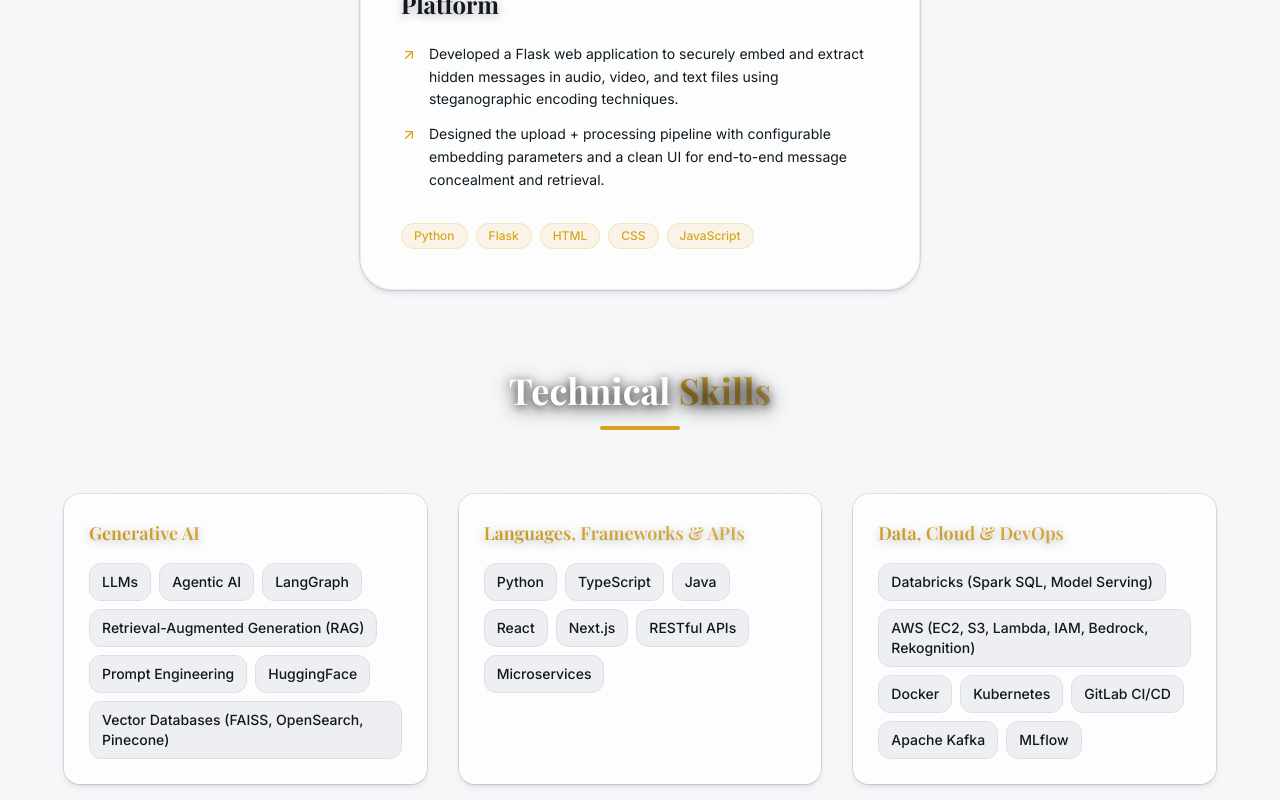
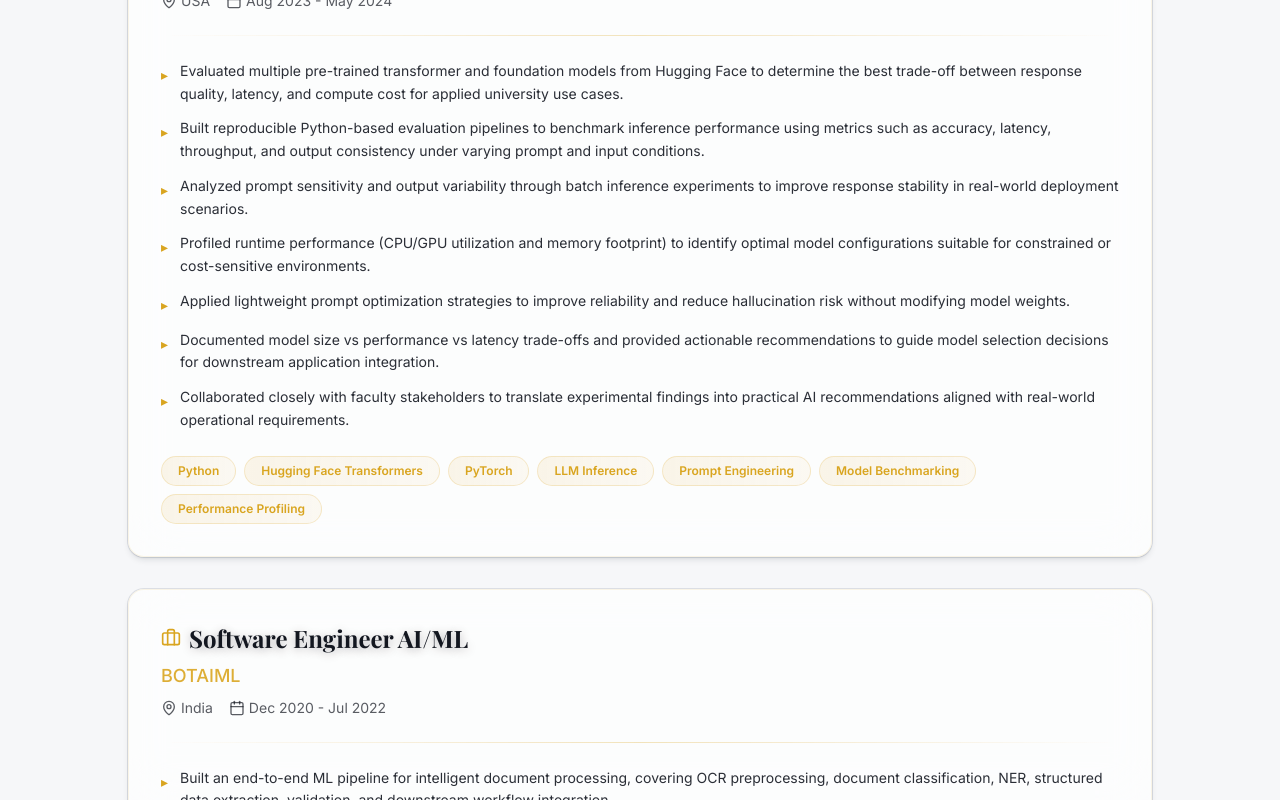
Before and after one commit to sonali1103/sonali-portfolio, a React (Vite) app: page / in a window 1280 px wide. Shown: the part 2000-2800 px from the top of the page. Built offline with nearby package versions, Linux system fonts and the light colour scheme; the HTML template or start-up script is replaced by a standard one.

Commit message:
content changes

```diff
--- a/src/data/portfolio.ts
+++ b/src/data/portfolio.ts
@@ -191,33 +191,31 @@ export const projects = [
   },
 ];
 export const skills = {
-  "Generative AI": [
-    "LLMs",
-    "Agentic AI",
-    "LangGraph",
-    "Retrieval-Augmented Generation (RAG)",
-    "Prompt Engineering",
-    "HuggingFace",
-    "Vector Databases (FAISS, OpenSearch, Pinecone)"
+  "ML Concepts & Edge AI": [
+    "Supervised Learning", "Unsupervised Learning", "Deep Learning", "Transfer Learning",
+    "Representation Learning", "Model Fine-Tuning", "Classification", "Regression",
+    "Feature Engineering", "Model Evaluation", "Model Validation", "CNNs", "Transformers",
+    "Vision Transformers (ViTs)", "Foundation Models",
   ],
-
-  "Languages, Frameworks & APIs": [
-    "Python",
-    "TypeScript",
-    "Java",
-    "React",
-    "Next.js",
-    "RESTful APIs",
-    "Microservices"
+  "Generative AI & LLMs": [
+    "Large Language Models (LLMs)", "Hugging Face Transformers", "Prompt Engineering",
+    "Structured LLM Outputs", "RAG", "Embeddings", "Semantic Search", "Vector Databases",
+    "FAISS", "Conversational AI", "LLM Evaluation", "Groq API",
   ],
-  "Data, Cloud & DevOps": [
-    "Databricks (Spark SQL, Model Serving)",
-    "AWS (EC2, S3, Lambda, IAM, Bedrock, Rekognition)",
-    "Docker",
-    "Kubernetes",
-    "GitLab CI/CD",
-    "Apache Kafka",
-    "MLflow"
+  "Agentic AI": [
+    "AI Agents", "Agentic Workflows", "n8n", "Workflow Automation", "Function Calling",
+    "Structured Data Extraction", "LLM-powered Applications", "REST API Integration",
+    "JSON-based Workflows",
+  ],
+  "Programming Languages": [
+    "Python", "C++", "C", "SQL", "JavaScript", "TypeScript", "HTML5", "CSS3", "JSON",
+  ],
+  "ML Frameworks": [
+    "PyTorch", "TensorFlow", "Scikit-learn", "Hugging Face Transformers",
+  ],
+  "Data Engineering & Analytics": [
+    "ETL Pipelines", "Data Cleaning", "Data Transformation", "Data Validation", "Data Quality",
+    "Exploratory Data Analysis (EDA)", "Statistical Analysis", "Pandas", "NumPy", "Scikit-learn",
   ],
 };
 
@@ -263,10 +261,10 @@ export const stats = [
 export const navItems = [
   { label: "About", href: "#home" },
   // { label: "About", href: "#about" },
+  { label: "Experience", href: "#experience" },
   { label: "Projects", href: "#projects" },
   { label: "Skills", href: "#skills" },
   { label: "Certifications", href: "#certifications" },
-  { label: "Experience", href: "#experience" },
   { label: "Education", href: "#education" },
   { label: "Contact", href: "#contact" },
 ];
@@ -288,4 +286,4 @@ export const coreStack = [
   "Kubernetes",
 ];
 
-export const typewriterWords =["Microservices Architecture", "Agentic Workflows", "AWS Cloud", "CI/CD Automation"];
+export const typewriterWords = ["Microservices Architecture", "Agentic Workflows", "AWS Cloud", "CI/CD Automation"];
--- a/src/pages/Index.tsx
+++ b/src/pages/Index.tsx
@@ -25,10 +25,10 @@ const Index = () => {
         <main>
           <Hero />
           {/* <About /> */}
+          <Experience />
           <Projects />
           <Skills />
           <Certifications />
-          <Experience />
           <Education />
           <Contact />
         </main>
```
Also changed, not shown: 2 other files (tests, documents, lock files or other folders).
